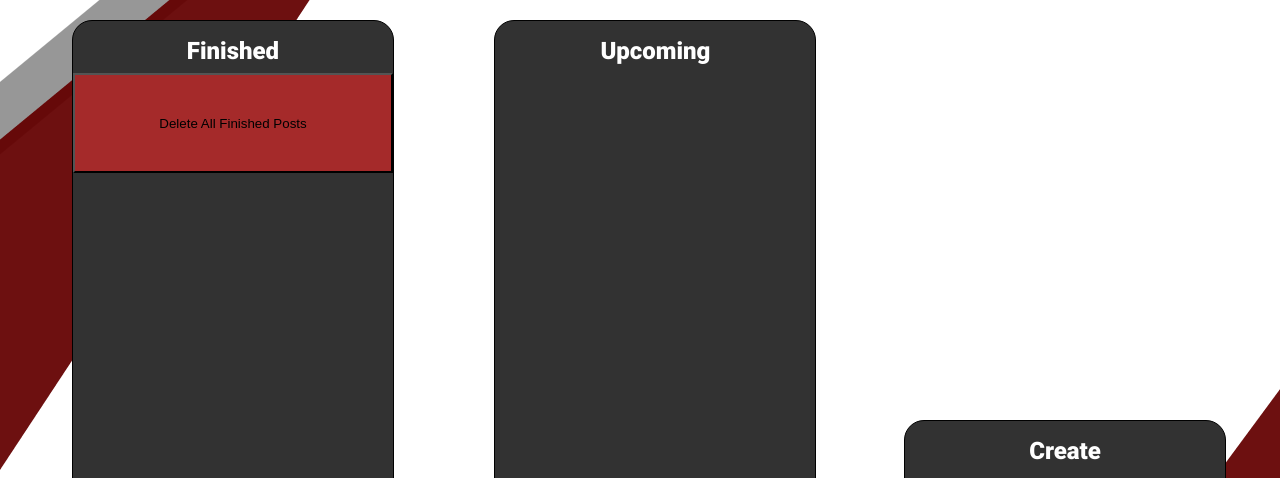
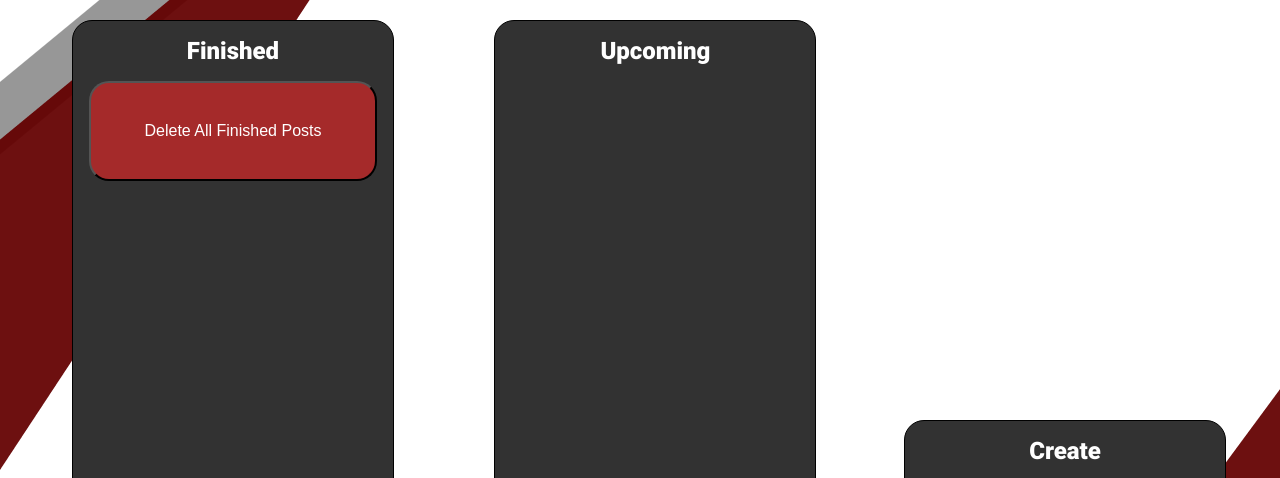
Before and after one commit to cse110-fa22-group10/cse110-fa22-group10, a plain HTML site: page scheduler/index.html in a window 1280 px wide. Shown: the top 478 px of the page. Drawn offline with Linux system fonts and the light colour scheme.

Commit message:
added more changes to frontend

```diff
--- a/scheduler/index.css
+++ b/scheduler/index.css
@@ -102,8 +102,9 @@ body {
 
 .platform-button>p {
     font-size: 3vh;
-    margin: 0;
+    margin: 0px;
     justify-content: left;
+    width: 50%;
 }
 
 .platform-button>img {
@@ -111,7 +112,7 @@ body {
     width: auto;
 }
 
-.platform-button {
+.platform-button, .delete-all {
     height: 11vh;
     margin-top: 1vh;
     justify-content: left;
@@ -119,6 +120,8 @@ body {
     border-radius: 20px;
     width: 90%;
     margin-left: 5%;
+    box-shadow: 10px, 10px;
+    display: inline-block;
 }
 
 h2 {
@@ -128,3 +131,9 @@ h2 {
     font-family: 'Roboto';
     color: white;
 }
+
+.delete-all > p {
+    font-size: 2vh;
+    color: white;
+    margin: 0;
+}
--- a/scheduler/index.html
+++ b/scheduler/index.html
@@ -19,7 +19,11 @@
                 <!-- <img src="../specs/interface/wireframes/ImagePost.png">
                 <img src="../specs/interface/wireframes/Post.png">
                 <img src="../specs/interface/wireframes/Post.png"> -->
-                <button style="background-color: brown; height: 100px;">Delete All Finished Posts</button>
+                <button class="delete-all" style="background-color: brown; height: 100px;">
+                    <p>
+                        Delete All Finished Posts
+                    </p>
+                </button>
             </div>
             <div class="spacer-left"></div>
             <div class="upcoming-posts">
```
